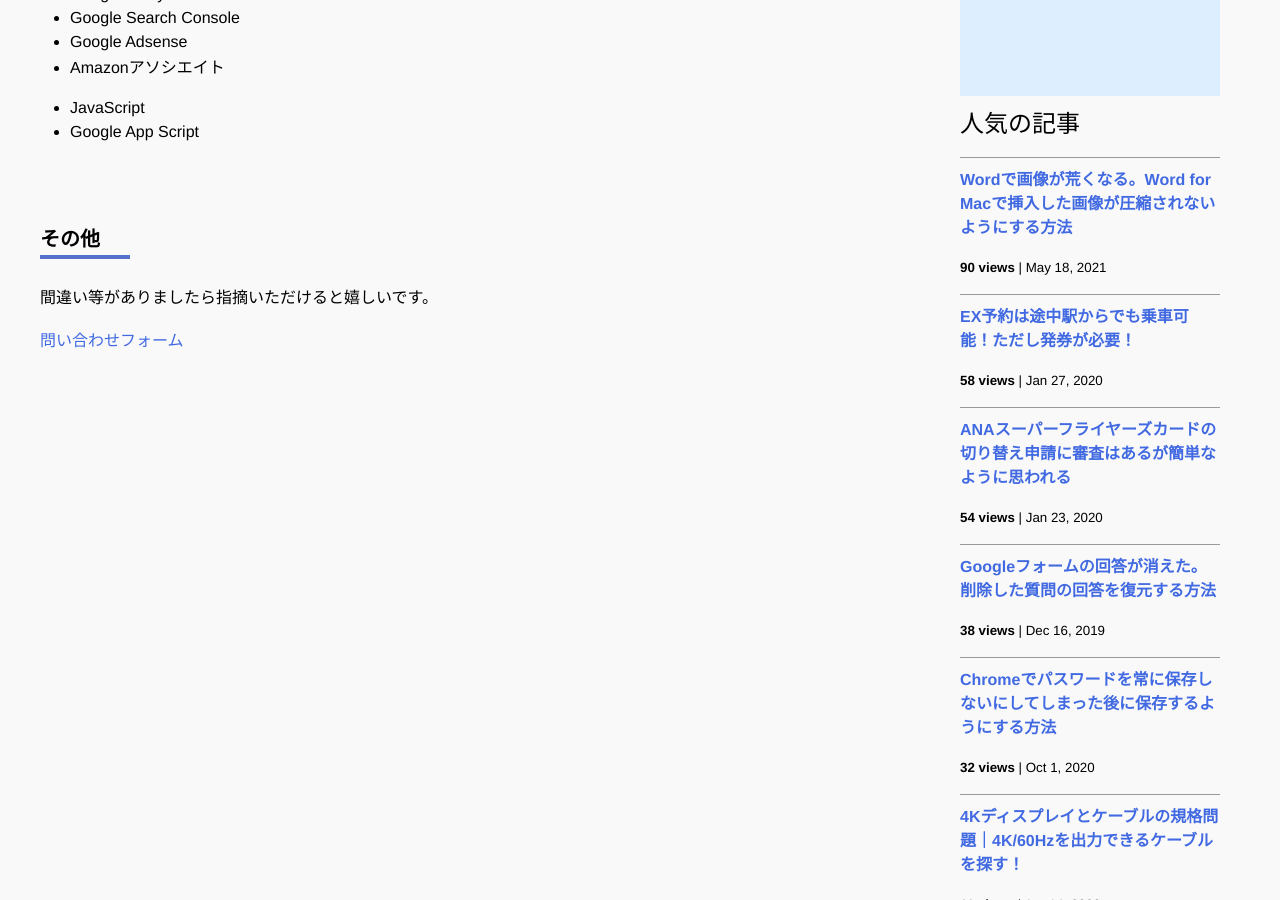
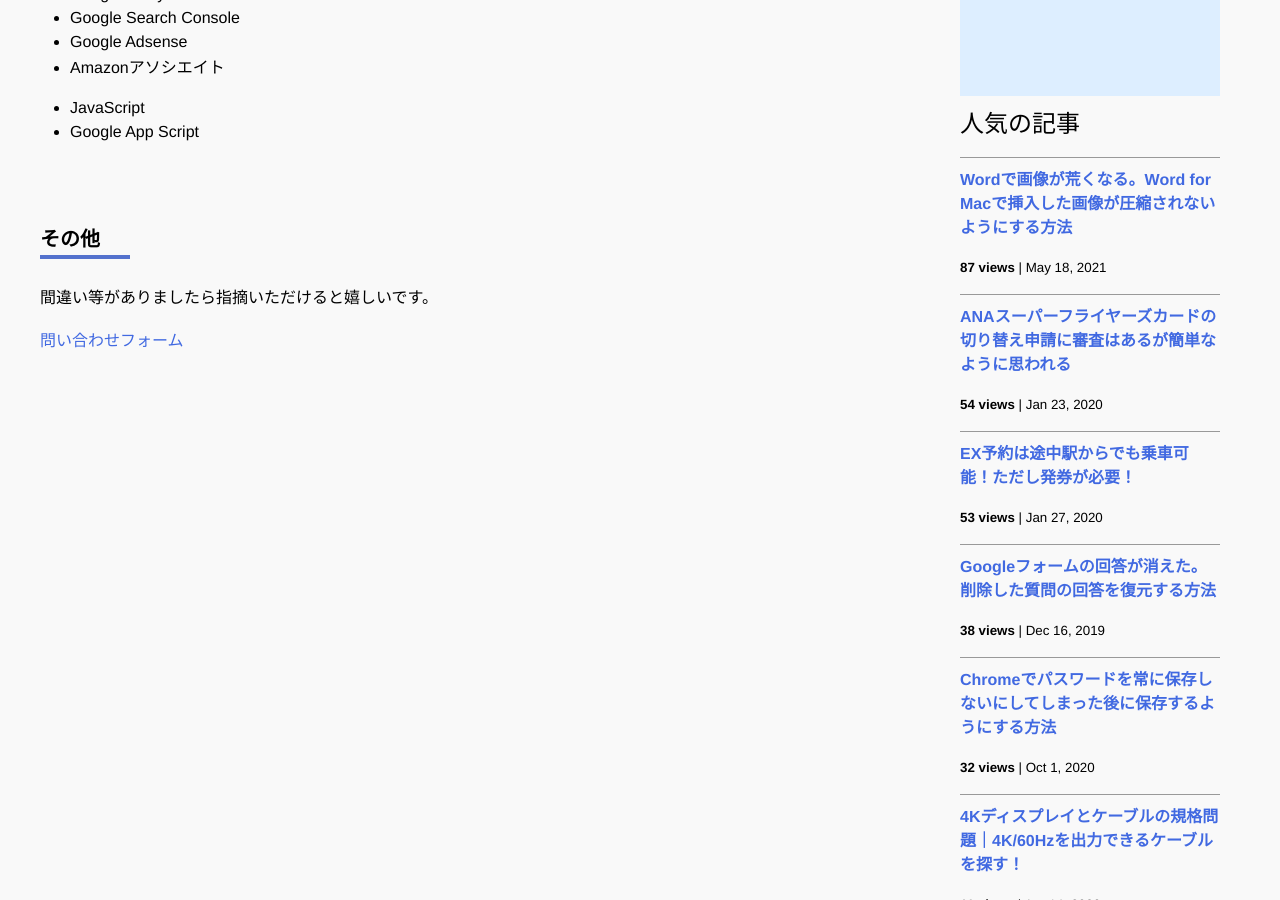
Before and after one commit to iwanaminami/shoyaiwaname, a Jekyll site: the page built from about.markdown, in a window 1280 px wide and 900 px high, scrolled down 717 px. Built offline with Jekyll 4.4.1, drawn with Linux system fonts in a browser that asks for light colours; nearby versions of some CDN libraries; comment, search, counter and statistics services are not loaded.

Commit message:
chore(ga): update _data/popularposts.yml 20260202-0052

```diff
--- a/_data/popularposts.yml
+++ b/_data/popularposts.yml
@@ -1,10 +1,10 @@
 side:
-  - view: 90
+  - view: 87
     url: "/2021/05/18/image-compression-word.html"
-  - view: 58
-    url: "/2020/01/27/ex-rideontheway.html"
   - view: 54
     url: "/2020/01/23/sfc-judge.html"
+  - view: 53
+    url: "/2020/01/27/ex-rideontheway.html"
   - view: 38
     url: "/2019/12/16/restore-googleform.html"
   - view: 32
```
